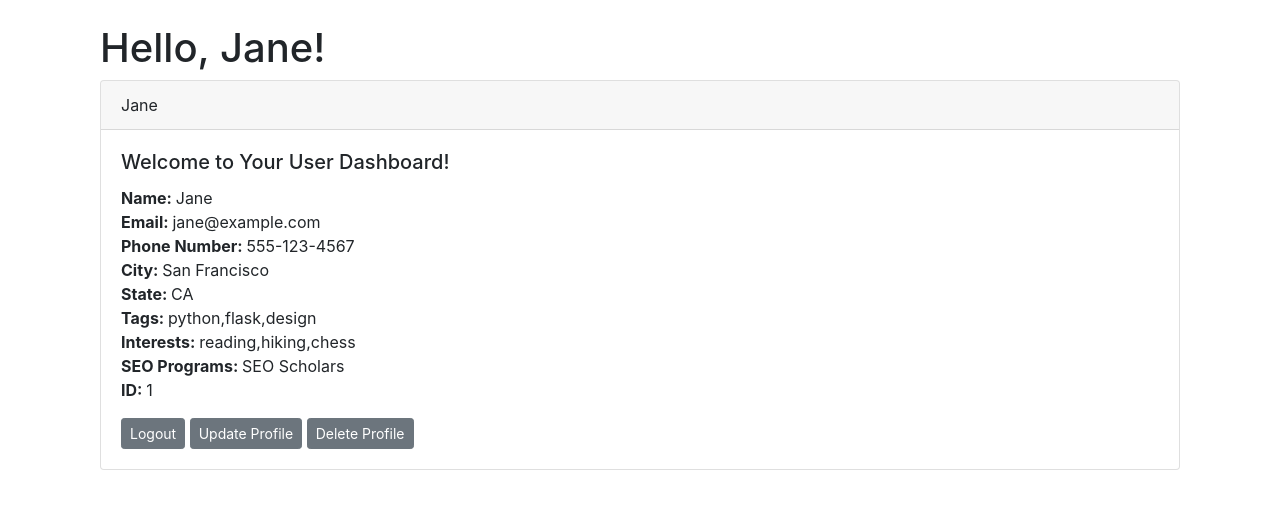
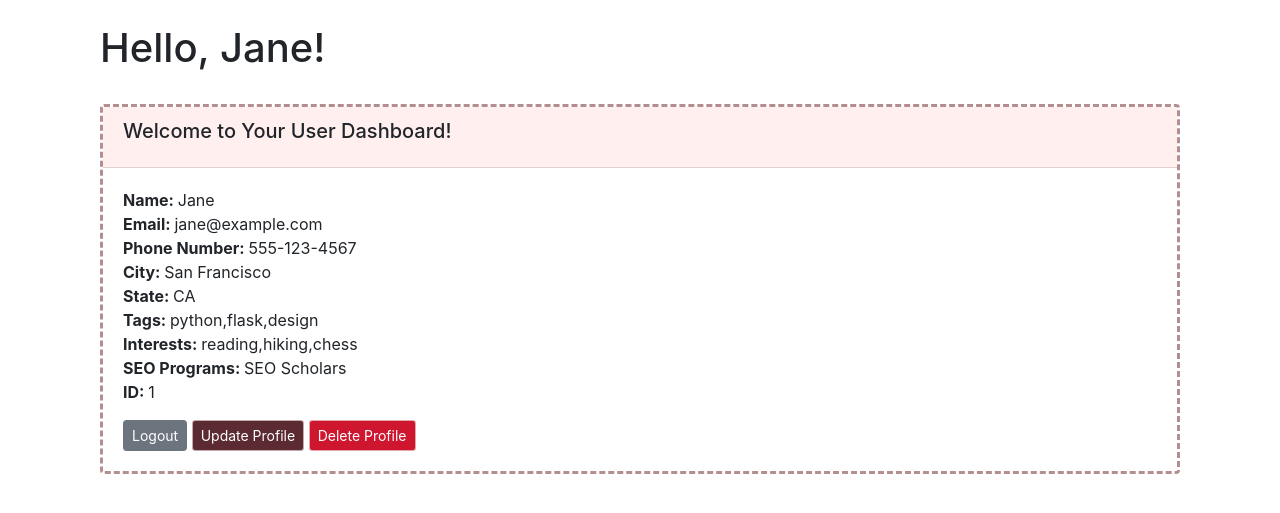
Before and after one commit to va13-m/SEO-Phonebook-, a Flask app: page /profile in a window 1280 px wide. Shown: the part 86-599 px from the top of the page. Run offline with Flask 3, Linux system fonts and the light colour scheme; a user stored in the database is signed in; some libraries are stand-ins or nearby versions.

Commit message:
profile page style

```diff
--- /dev/null
+++ b/website/static/styles/profile.css
@@ -0,0 +1,30 @@
+.del-button{
+    background-color: rgb(207, 22, 47) !important;
+    border-color: rgba(240, 227, 227, 0.699) !important;
+}
+
+
+.del-button:hover{
+    background-color: rgb(130, 19, 35) !important;
+    border-color: rgba(106, 48, 48, 0.699) !important;
+}
+
+
+.update-button{
+    background-color: rgb(92, 43, 49) !important;
+    border-color: rgba(240, 227, 227, 0.699) !important;
+}
+
+
+.update-button:hover{
+    background-color: rgb(37, 16, 20) !important;
+    border-color: rgba(106, 48, 48, 0.699) !important;
+}
+
+.box-border{
+    border: dashed rgba(113, 42, 42, 0.527);
+}
+
+.box-header{
+    background-color: rgba(255, 224, 224, 0.527);
+}
--- a/website/templates/base.html
+++ b/website/templates/base.html
@@ -19,6 +19,7 @@
     <link rel="stylesheet" href="{{ url_for('static', filename='styles/card.css') }}">
     <link rel="stylesheet" href="{{ url_for('static', filename='styles/homeBtn.css') }}">
     <link rel="stylesheet" href="{{ url_for('static', filename='styles/nav.css') }}">
+    <link rel="stylesheet" href="{{ url_for('static', filename='styles/profile.css') }}">
 
     <title>{% block title %}Home{% endblock %}</title>
   </head>
--- a/website/templates/home.html
+++ b/website/templates/home.html
@@ -8,7 +8,6 @@
   <h1>We Propel Human Connectivity</h1>
 </div>
 
-<br/>
 <br/>
 <style>
   .card-img-top {
--- a/website/templates/profile.html
+++ b/website/templates/profile.html
@@ -4,14 +4,13 @@
 {% block content %}
 <div class="container mt-4">
   <h1>Hello, {{ user.first_name }}!</h1>
+  <br/>
 
-
-  <div class="card">
-  <div class="card-header">
-    {{user.first_name}}
+  <div class="card box-border">
+  <div class="card-header box-header">
+    <h5 class="card-title ">Welcome to Your User Dashboard!</h5>
   </div>
   <div class="card-body">
-    <h5 class="card-title">Welcome to Your User Dashboard!</h5>
     <p class="card-text">
         <strong>Name: </strong> {{user.first_name}}</br>
         <strong>Email: </strong>{{user.email}} </br>
@@ -25,8 +24,8 @@
     </p>
     {% if current_user.id == user.id %}
     <a href="/logout" class="btn btn-secondary btn-sm">Logout</a>
-    <a href="{{ url_for('profile.update_profile', id=user.id) }}" class="btn btn-secondary btn-sm">Update Profile</a>
-    <a href="{{ url_for('profile.delete', id=user.id) }}" class="btn btn-secondary btn-sm">Delete Profile</a>
+    <a href="{{ url_for('profile.update_profile', id=user.id) }}" class="btn btn-secondary btn-sm update-button">Update Profile</a>
+    <a href="{{ url_for('profile.delete', id=user.id) }}" class="btn btn-secondary btn-sm del-button">Delete Profile</a>
     {%endif%}
   </div>
 </div>
--- a/website/templates/profile_update.html
+++ b/website/templates/profile_update.html
@@ -4,7 +4,7 @@
 {% block content %}
 <div class="container mt-4">
   <h2>Update Your Profile</h2>
-
+  <br/>
   {% with messages = get_flashed_messages(with_categories=true) %}
     {% if messages %}
       {% for category, message in messages %}
@@ -54,7 +54,8 @@
       {{ form.interests(class="form-control") }}
     </div>
 
-    {{ form.submit(class="btn btn-primary") }}
+    {{ form.submit(class="btn btn-primary update-button") }}
   </form>
 </div>
+<br/>
 {% endblock %}
```
